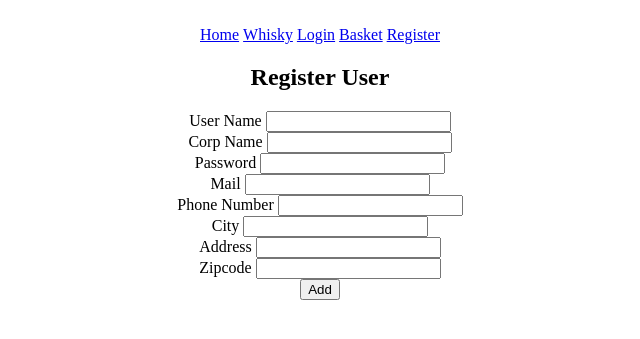
After one commit to s7rul/D0018_ecomesrSite, a Python web app: template templates/register.html in a window 1280 px wide. The commit adds this page. Shown: the top 339 px of the page, without its empty margins (320-960 px from the left). Run offline with Jinja, Linux system fonts and the light colour scheme; the template is opened without the code that fills it, so the values that code supplies are empty.

Commit message:
Base to the Register User

```diff
--- a/templates/layOut.html
+++ b/templates/layOut.html
@@ -37,6 +37,7 @@
             <li><a href="/whisky">Whisky</a></li>
             <li><a href="/login">Login</a></li>
             <li><a href="/basket">Basket</a></li>
+            <li><a href="/register">Register</a></li>
         </ul>
 
 
--- /dev/null
+++ b/templates/register.html
@@ -0,0 +1,64 @@
+{% extends 'layOut.html' %}
+
+{% block body %}
+
+<div>
+    <h2> Register User </h2>
+</div>
+
+<div>
+    <form action="" method="post">
+        <div>
+            <label for="UserName">
+                User Name<label>
+                    <input type="text" name="UserName" />
+        </div>
+
+        <div>
+            <label for="CorpName">
+                Corp Name<label>
+                    <input type="Text" name="CorpName" />
+        </div>
+
+        <div>
+            <label for="PassW">
+                Password<label>
+                    <input type="text" name="PassW" />
+        </div>
+
+        <div>
+            <label for="Mail">
+                Mail<label>
+                    <input type="text" name="Mail" />
+        </div>
+
+        <div>
+            <label for="PNumber">
+                Phone Number<label>
+                    <input type="text" name="PNumber" />
+        </div>
+
+        <div>
+            <label for="City">
+                City<label>
+                    <input type="text" name="City" />
+        </div>
+
+        <div>
+            <label for="Address">
+                Address<label>
+                    <input type="text" name="Address" />
+        </div>
+
+        <div>
+            <label for="ZipCode">
+                Zipcode<label>
+                    <input type="text" name="ZipCode" />
+        </div>
+
+        <div>
+            <input type="submit" value="Add">
+        </div>
+    </form>
+</div>
+{% endblock %}
--- a/users.py
+++ b/users.py
@@ -201,3 +201,8 @@ def basketPage():
     title = "Whisky Master",
     basket = row,
     price = price)
+
+@app.route('/register', methods=['GET', 'POST'])
+def registerUser():
+
+    return render_template("register.html")
```
